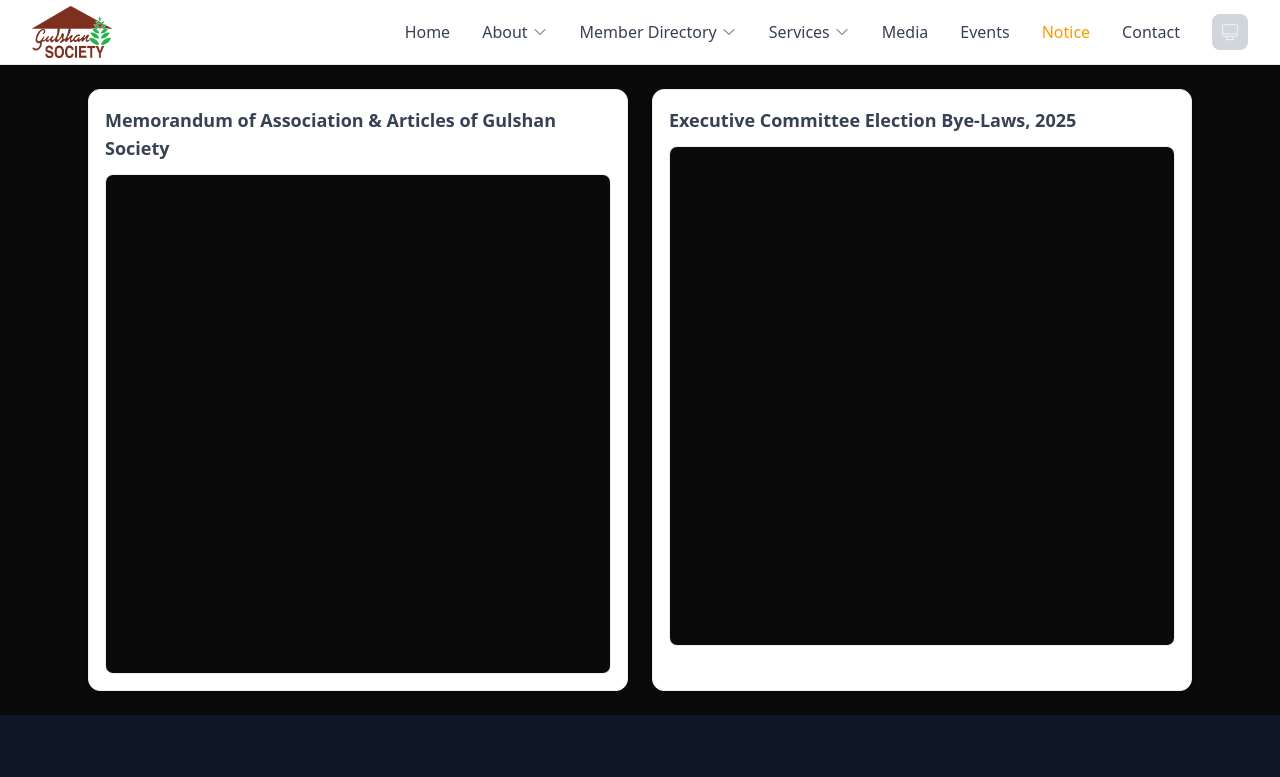
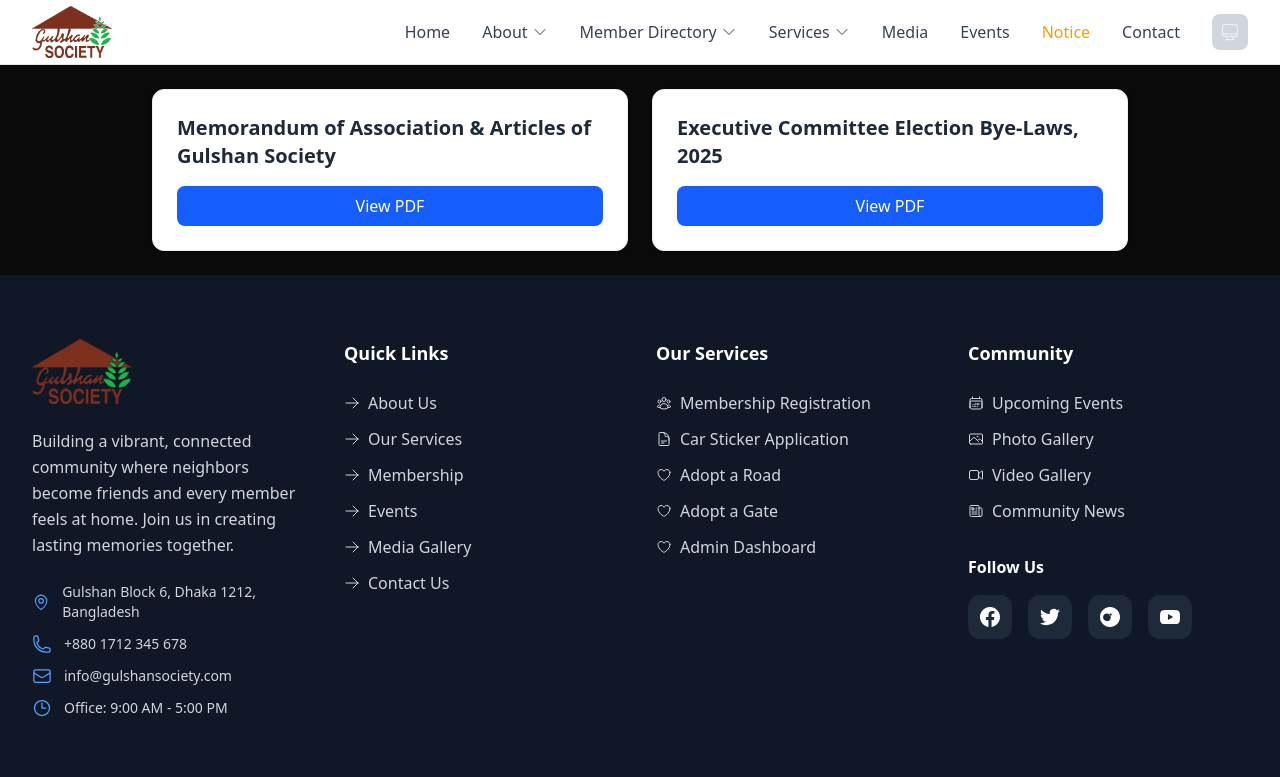
Before and after one commit to Rajaul2810/gulshan_socity, a Next.js app: page /about/history in a window 1280 px wide. Shown: the top 777 px of the page. Built offline with nearby package versions, Linux system fonts and the light colour scheme.

Commit message:
Update page.tsx

```diff
--- a/src/app/about/history/page.tsx
+++ b/src/app/about/history/page.tsx
@@ -12,23 +12,24 @@ export default function TwoPdfViewer() {
   ];
 
   return (
-    <div className="max-w-6xl mx-auto p-6 grid md:grid-cols-2 gap-6">
+    <div className="max-w-5xl mx-auto p-6 grid md:grid-cols-2 gap-6">
       {pdfs.map((pdf, index) => (
         <div
           key={index}
-          className="bg-white rounded-xl shadow-md p-4 border"
+          className="bg-white border rounded-xl shadow-sm p-6 flex flex-col justify-between"
         >
-          <h2 className="text-lg font-semibold mb-3 text-gray-700">
+          <h2 className="text-xl font-semibold text-gray-800 mb-4">
             {pdf.title}
           </h2>
 
-          <div className="w-full h-[500px] overflow-hidden rounded-lg border">
-            <iframe
-              src={pdf.url}
-              className="w-full h-full"
-              title={pdf.title}
-            />
-          </div>
+          <a
+            href={pdf.url}
+            target="_blank"
+            rel="noopener noreferrer"
+            className="inline-block text-center bg-blue-600 text-white px-4 py-2 rounded-lg hover:bg-blue-700 transition"
+          >
+            View PDF
+          </a>
         </div>
       ))}
     </div>
```
